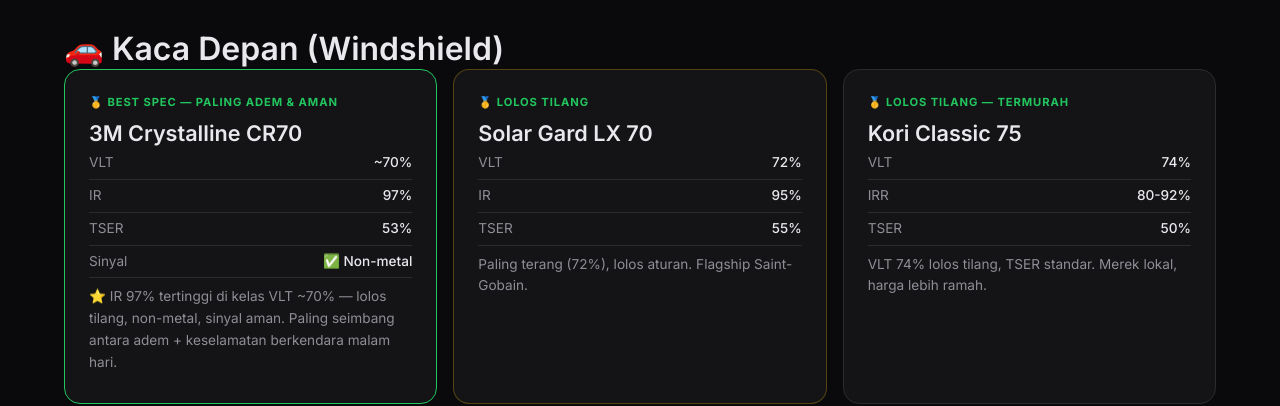
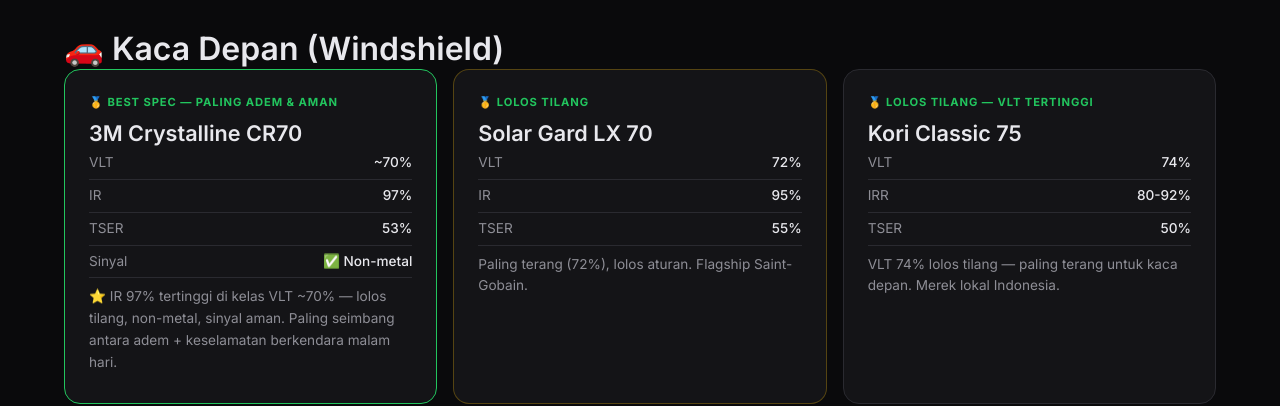
Before and after one commit to devilpenakut/mgs5ev-manual, a plain HTML site: page kacafilm.html in a window 1280 px wide. Shown: the part 8421-8827 px from the top of the page. Drawn offline with Linux system fonts and the light colour scheme.

Commit message:
fix: hapus klaim harga/termurah dari card Kori Classic 75 (no price data)

```diff
--- a/kacafilm.html
+++ b/kacafilm.html
@@ -553,12 +553,12 @@
           <p style="margin-top:8px;">Paling terang (72%), lolos aturan. Flagship Saint-Gobain.</p>
         </article>
         <article class="card">
-          <div class="label">🥇 Lolos Tilang — Termurah</div>
+          <div class="label">🥇 Lolos Tilang — VLT Tertinggi</div>
           <h3>Kori Classic 75</h3>
           <div class="spec-row"><span class="key">VLT</span><span class="val accent-value">74%</span></div>
           <div class="spec-row"><span class="key">IRR</span><span class="val">80-92%</span></div>
           <div class="spec-row"><span class="key">TSER</span><span class="val">50%</span></div>
-          <p style="margin-top:8px;">VLT 74% lolos tilang, TSER standar. Merek lokal, harga lebih ramah.</p>
+          <p style="margin-top:8px;">VLT 74% lolos tilang — paling terang untuk kaca depan. Merek lokal Indonesia.</p>
         </article>
         <article class="card" style="grid-column:1/-1;border-color:rgba(239,68,68,0.5);">
           <div class="label">⚠️ Risiko Tilang — Kalau Mau Lebih Gelap</div>
```
